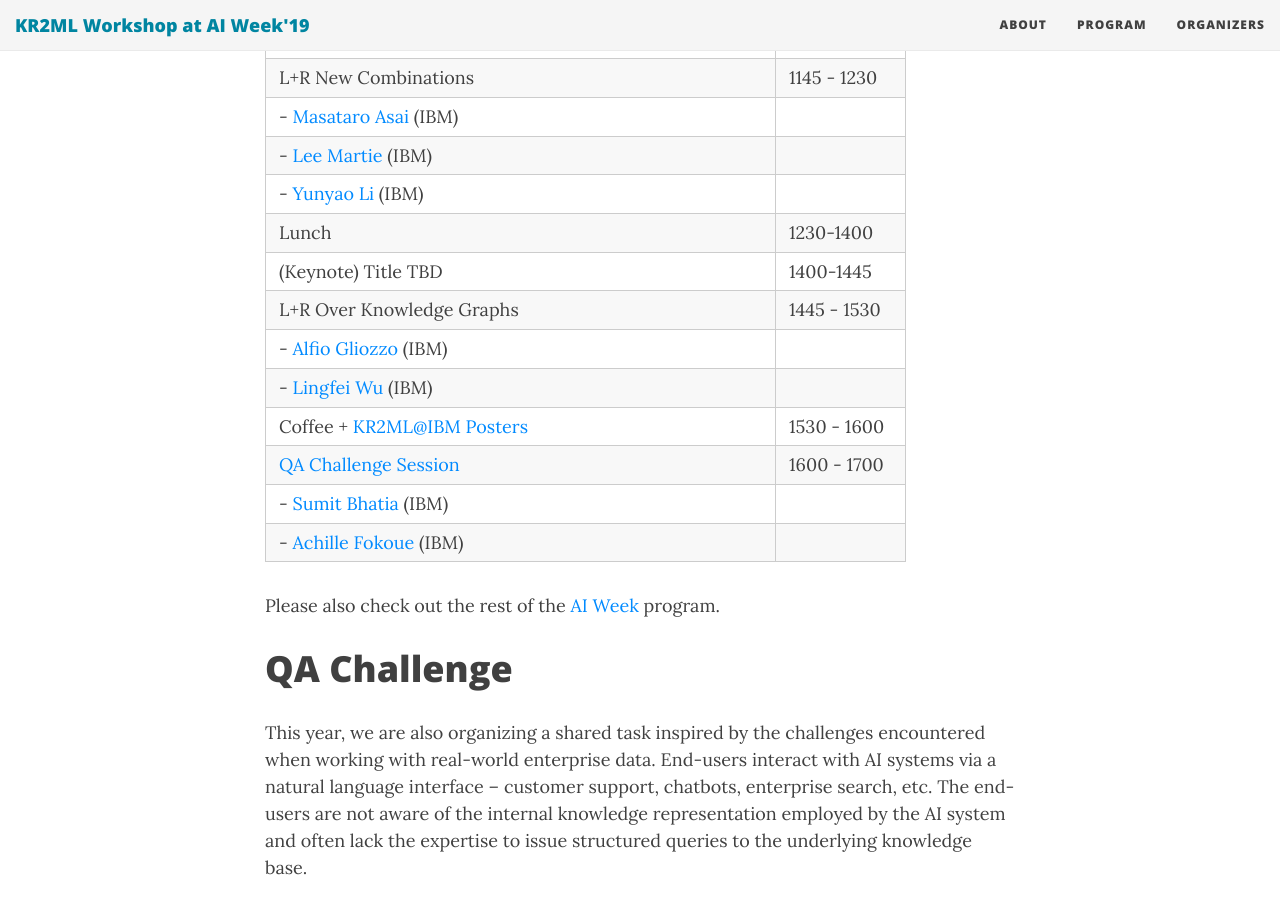
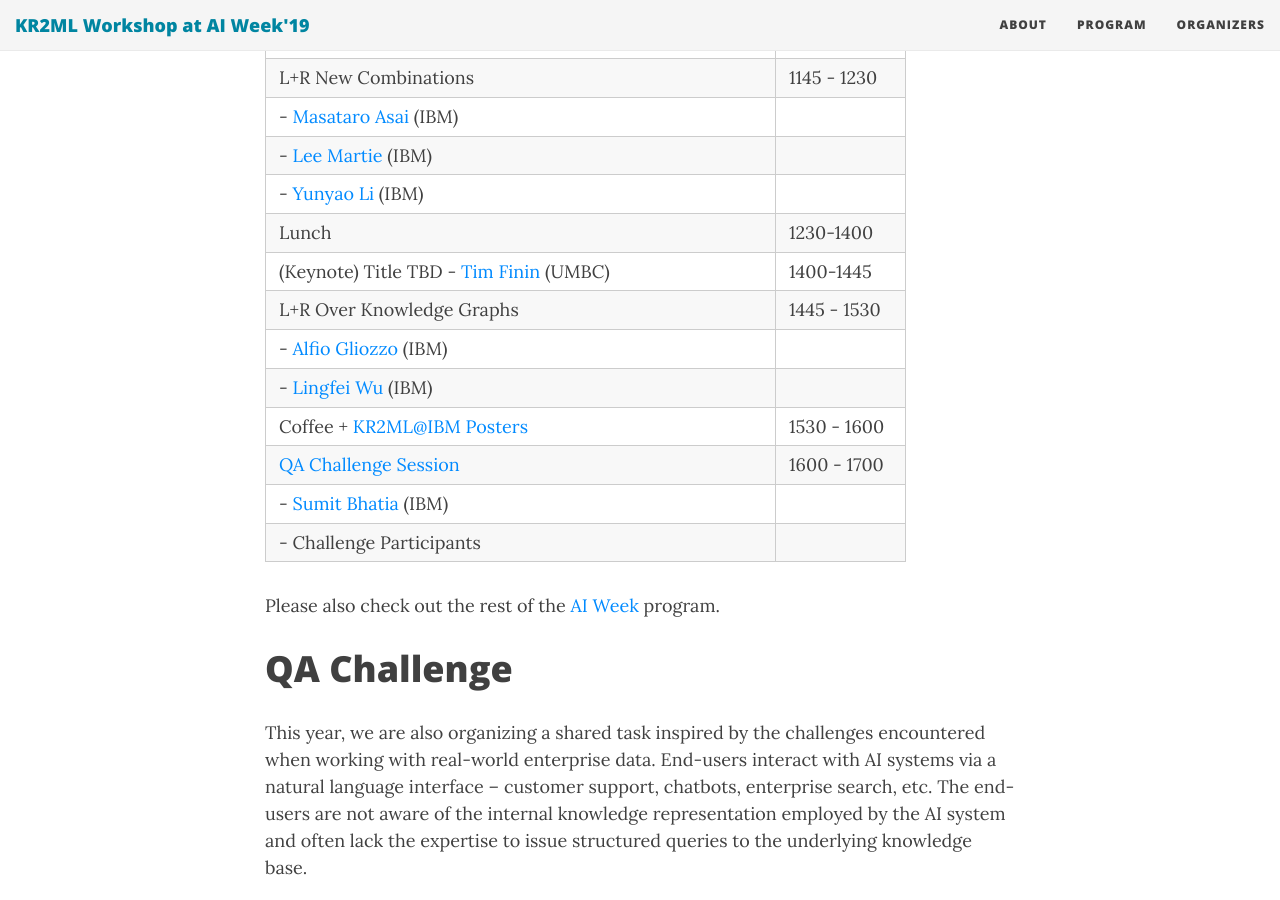
Before and after one commit to kr2ml/ibm-2019, a Jekyll site: the page built from index.md, in a window 1280 px wide and 900 px high, scrolled down 1182 px. Built offline with Jekyll 4.4.1, drawn with Linux system fonts in a browser that asks for light colours; nearby versions of some CDN libraries.

Commit message:
KRT: Added Finin, removed explicit listing of challenge participants

```diff
--- a/index.md
+++ b/index.md
@@ -28,14 +28,14 @@ Machine learning (ML) has seen a tremendous amount of recent success, and has be
 | - [Lee Martie](https://researcher.watson.ibm.com/researcher/view.php?person=ibm-Lee.Martie) (IBM)                                          |         |
 | - [Yunyao Li](https://researcher.watson.ibm.com/researcher/view.php?person=us-yunyaoli) (IBM) | |
 | Lunch                                          | 1230-1400  |
-| (Keynote) Title TBD                       | 1400-1445  |
+| (Keynote) Title TBD  - [Tim Finin](https://www.csee.umbc.edu/~finin/) (UMBC)                     | 1400-1445  |
 | L+R Over Knowledge Graphs | 1445 - 1530 |
 | - [Alfio Gliozzo](https://researcher.watson.ibm.com/researcher/view.php?person=us-gliozzo) (IBM)  |   |
 | - [Lingfei Wu](https://researcher.watson.ibm.com/researcher/view.php?person=us-wuli) (IBM)                                          |          |
 | Coffee + [KR2ML@IBM Posters](#poster-session)                     | 1530 - 1600  |
 | [QA Challenge Session](#qa-challenge-session)        | 1600 - 1700  |
 | - [Sumit Bhatia](https://researcher.watson.ibm.com/researcher/view.php?person=in-sumitbhatia) (IBM) | |
-| - [Achille Fokoue](https://researcher.watson.ibm.com/researcher/view.php?person=us-achille) (IBM) | |
+| - Challenge Participants  | |
 
 Please also check out the rest of the [AI Week](https://ibm.biz/ai-research-week) program.
 
```
